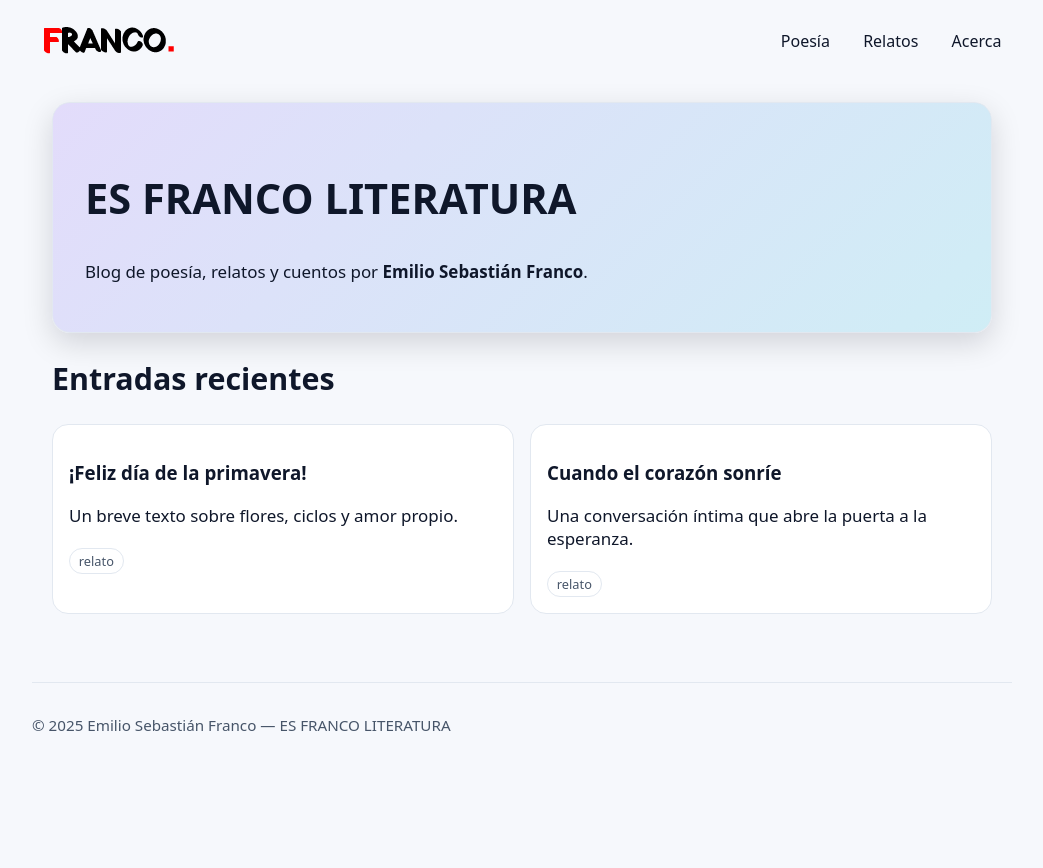
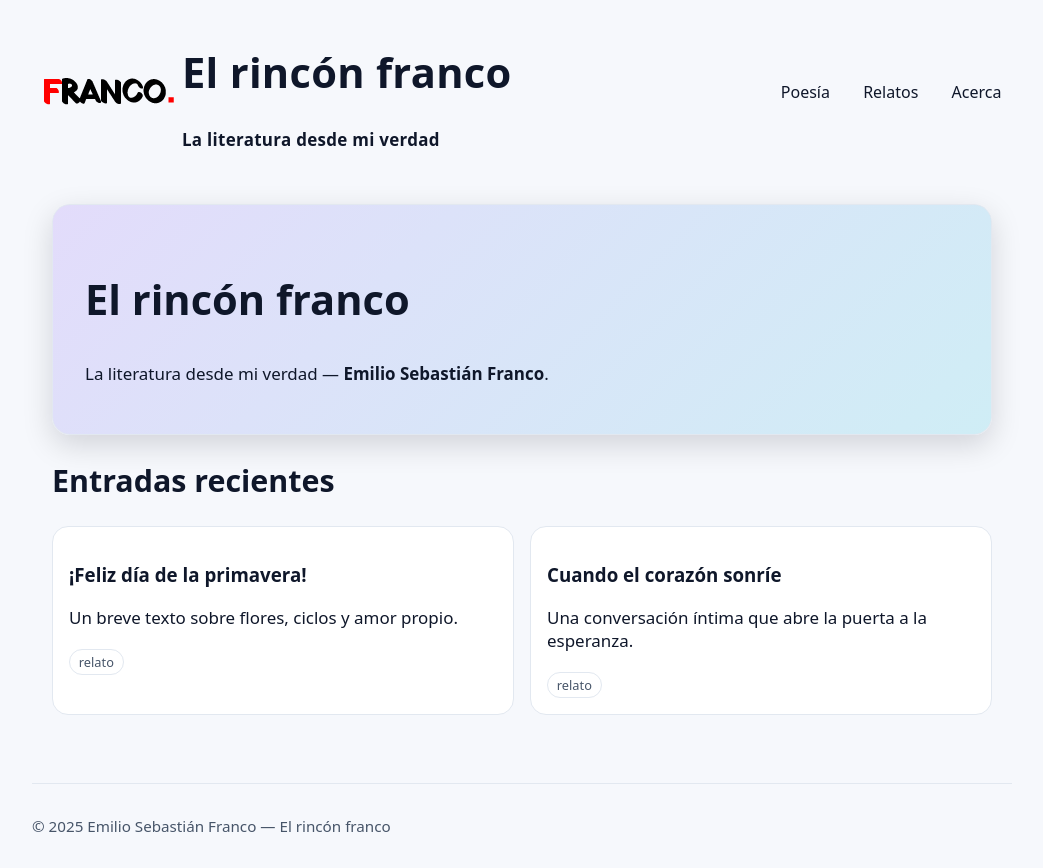
Before and after one commit to emilioantunez/ESFRANCOLITERATURA, an Astro site: page /ESFRANCOLITERATURA/ in a window 1280 px wide. Shown: the whole page, without its empty margins (118-1161 px from the left). Before the commit the page ends 800 px from the top, so only its background shows below. Built offline with nearby package versions, Linux system fonts and the light colour scheme; Astro itself is replaced by a stand-in of ours.

Commit message:
chore: rebrand to 'El rincón franco' with subtitle

```diff
--- a/src/layouts/BaseLayout.astro
+++ b/src/layouts/BaseLayout.astro
@@ -6,12 +6,12 @@ interface Props {
   schema?: Record<string, any> | null;
   noindex?: boolean;
 }
-const { title = 'ES FRANCO LITERATURA - Blog de poesía, relatos y cuentos', description = 'Blog literario de Emilio Sebastián Franco. Poesía, relatos y cuentos originales con un estilo único y personal.', keywords = ['poesía','relatos','cuentos','literatura','blog literario','Emilio Sebastián Franco'], schema = {
+const { title = 'El rincón franco - La literatura desde mi verdad', description = 'La literatura desde mi verdad. Textos breves, poemas y relatos por Emilio Sebastián Franco.', keywords = ['poesía','relatos','cuentos','literatura','blog literario','Emilio Sebastián Franco'], schema = {
   '@context': 'https://schema.org',
   '@type': 'Blog',
   'url': 'https://emilioantunez.github.io/ESFRANCOLITERATURA/',
-  'name': 'ES FRANCO LITERATURA',
-  'description': 'Blog literario de poesía, relatos y cuentos por Emilio Sebastián Franco.',
+  'name': 'El rincón franco',
+  'description': 'La literatura desde mi verdad. Textos por Emilio Sebastián Franco.',
   'author': { '@type': 'Person', 'name': 'Emilio Sebastián Franco' }
 }, noindex = false } = Astro.props as Props;
 import "../styles/global.css";
@@ -30,7 +30,7 @@ const base = import.meta.env.BASE_URL || "/";
   <link rel="icon" type="image/svg+xml" href={`${base}favicon.svg`} />
   <link rel="shortcut icon" type="image/svg+xml" href={`${base}favicon.svg`} />
   <meta property="og:type" content="website" />
-  <meta property="og:site_name" content="ES FRANCO LITERATURA" />
+  <meta property="og:site_name" content="El rincón franco" />
   <meta property="og:title" content={title} />
   <meta property="og:description" content={description} />
   <meta property="og:url" content="https://emilioantunez.github.io/ESFRANCOLITERATURA/" />
@@ -42,8 +42,13 @@ const base = import.meta.env.BASE_URL || "/";
   <body>
     <header class="header container">
   <div class="brand"><a href={base} aria-label="Ir al inicio">
-    <img src={`${base}imagenes/franco.png`} alt="ES FRANCO LITERATURA" />
-  </a></div>
+    <img src={`${base}imagenes/franco.png`} alt="El rincón franco" />
+  </a>
+  <div class="brand-text">
+    <h1 class="brand-title">El rincón franco</h1>
+    <p class="brand-sub">La literatura desde mi verdad</p>
+  </div>
+  </div>
   <button class="nav-toggle" aria-expanded="false" aria-controls="site-nav">Menú</button>
   <nav id="site-nav" class="nav" data-open="false">
         <a href={`${base}poesia/`}>Poesía</a>
@@ -55,7 +60,7 @@ const base = import.meta.env.BASE_URL || "/";
       <slot />
     </main>
     <footer class="footer container">
-      © {new Date().getFullYear()} Emilio Sebastián Franco — ES FRANCO LITERATURA
+      © {new Date().getFullYear()} Emilio Sebastián Franco — El rincón franco
     </footer>
     <script is:inline>
       (function(){
--- a/src/layouts/PostLayout.astro
+++ b/src/layouts/PostLayout.astro
@@ -25,7 +25,7 @@ const og = {
   url: fullUrl
 };
 ---
-<BaseLayout title={title + ' | ES FRANCO LITERATURA'} description={description} schema={{
+<BaseLayout title={title + ' | El rincón franco'} description={description} schema={{
   '@context': 'https://schema.org',
   '@type': 'BlogPosting',
   headline: title,
--- a/src/pages/404.astro
+++ b/src/pages/404.astro
@@ -1,7 +1,7 @@
 ---
 import BaseLayout from "../layouts/BaseLayout.astro";
 ---
-<BaseLayout title="Página no encontrada | ES FRANCO LITERATURA">
+<BaseLayout title="Página no encontrada | El rincón franco">
   <section class="card">
     <h1>404</h1>
     <p>La página que buscas no existe.</p>
--- a/src/pages/acerca.astro
+++ b/src/pages/acerca.astro
@@ -1,10 +1,10 @@
 ---
 import BaseLayout from "../layouts/BaseLayout.astro";
 ---
-<BaseLayout title="Acerca | ES FRANCO LITERATURA" description="Sobre el autor: Emilio Sebastián Franco">
+<BaseLayout title="Acerca | El rincón franco" description="Sobre el autor: Emilio Sebastián Franco">
   <section class="card">
     <h1>Acerca</h1>
-  <p>ES FRANCO LITERATURA es el espacio creativo de <strong>Emilio Sebastián Franco</strong>,
+  <p>El rincón franco es el espacio creativo de <strong>Emilio Sebastián Franco</strong>,
     dedicado a la poesía, los relatos y los cuentos. Un lugar para habitar la palabra.</p>
   </section>
 </BaseLayout>
--- a/src/pages/index.astro
+++ b/src/pages/index.astro
@@ -8,8 +8,8 @@ const posts = [
 ---
 <BaseLayout>
   <section class="hero-card">
-  <h1>ES FRANCO LITERATURA</h1>
-    <p>Blog de poesía, relatos y cuentos por <strong>Emilio Sebastián Franco</strong>.</p>
+  <h1>El rincón franco</h1>
+    <p>La literatura desde mi verdad — <strong>Emilio Sebastián Franco</strong>.</p>
   </section>
 
   <section>
--- a/src/pages/poesia/index.astro
+++ b/src/pages/poesia/index.astro
@@ -2,7 +2,7 @@
 import BaseLayout from "../../layouts/BaseLayout.astro";
 const base = import.meta.env.BASE_URL || "/";
 ---
-<BaseLayout title="Poesía | ES FRANCO LITERATURA" description="Poesía original de Emilio Sebastián Franco">
+<BaseLayout title="Poesía | El rincón franco" description="Poesía original de Emilio Sebastián Franco">
   <section>
     <h1>Poesía</h1>
     <ul>
--- a/src/pages/relatos/index.astro
+++ b/src/pages/relatos/index.astro
@@ -2,7 +2,7 @@
 import BaseLayout from "../../layouts/BaseLayout.astro";
 const base = import.meta.env.BASE_URL || "/";
 ---
-<BaseLayout title="Relatos | ES FRANCO LITERATURA" description="Relatos originales de Emilio Sebastián Franco">
+<BaseLayout title="Relatos | El rincón franco" description="Relatos originales de Emilio Sebastián Franco">
   <section>
     <h1>Relatos</h1>
     <ul>
```
Also changed, not shown: README.md.
